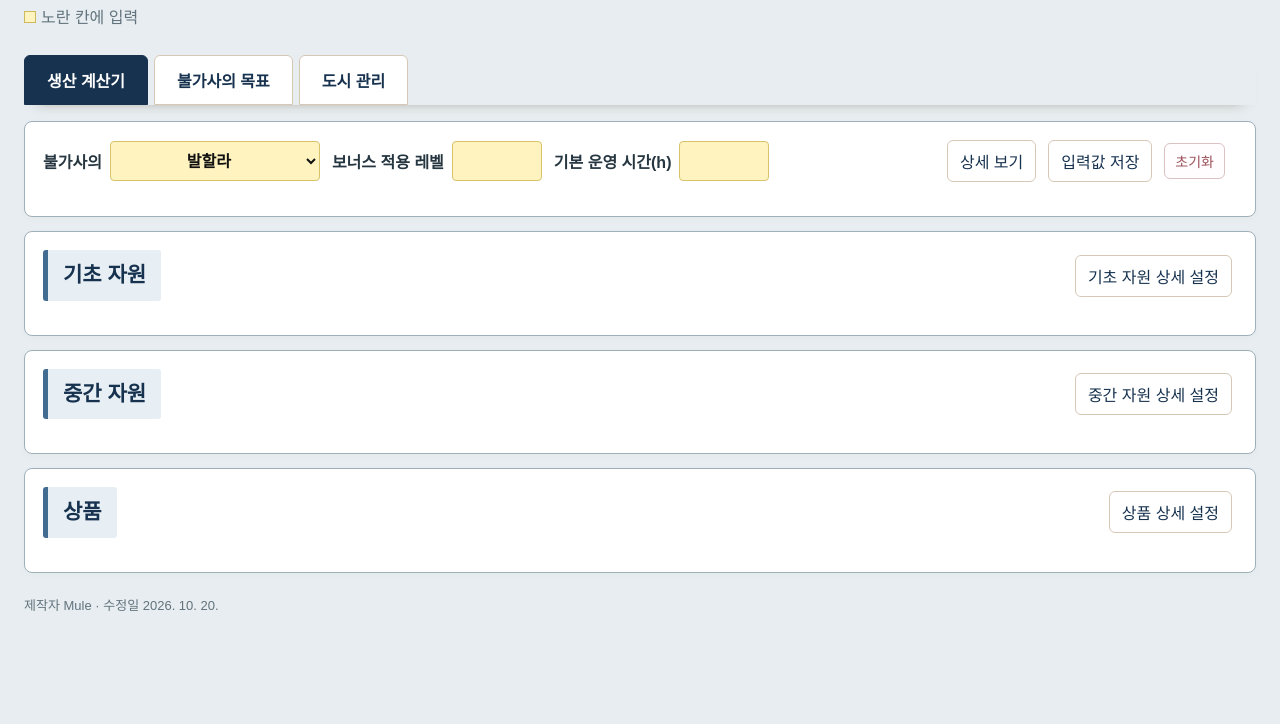
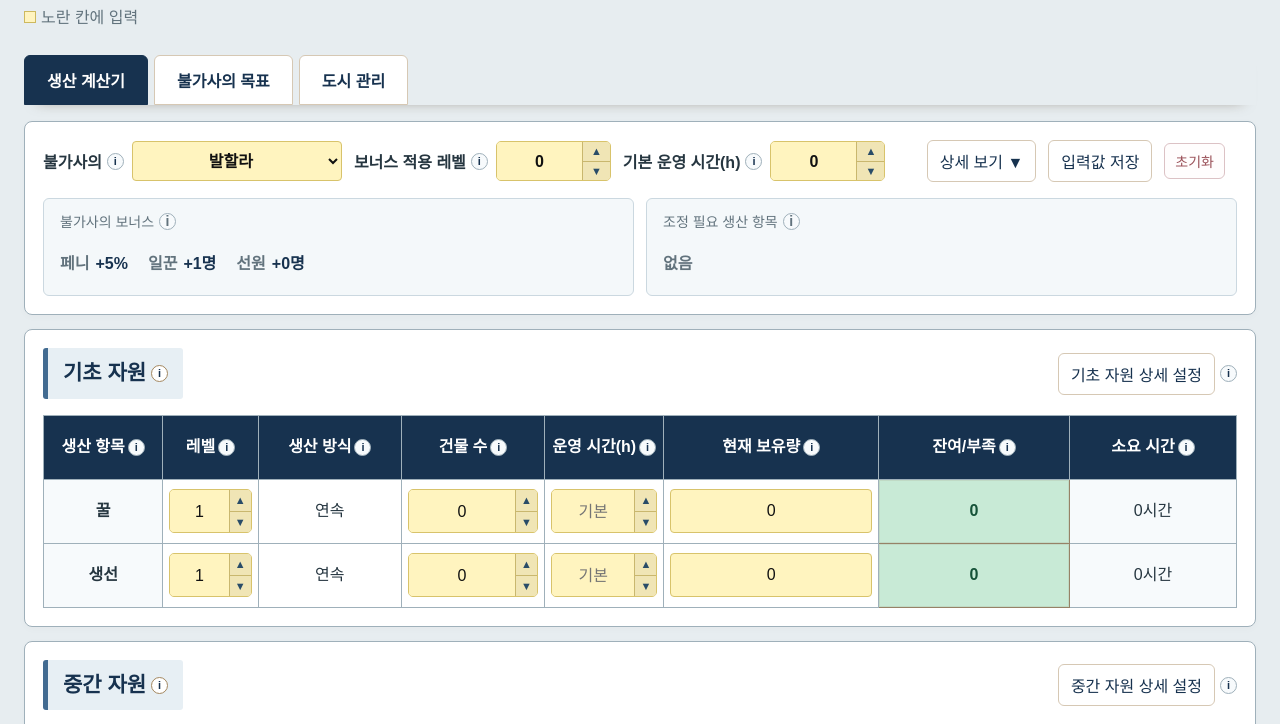
Before and after one commit to M-ule/Viking-Culture, a plain HTML site: page index.html in a window 1280 px wide. Shown: the part 63-787 px from the top of the page. Drawn offline with Linux system fonts and the light colour scheme.

Commit message:
Fix JavaScript syntax error in consumption tooltip that prevented simulator rendering

```diff
--- a/index.html
+++ b/index.html
@@ -1117,7 +1117,7 @@ Object.assign(TOOLTIPS,{
  '중간 자원':'미드·건어물을 생산합니다. 상품 생산에 필요한 양과 꿀·생선 소비량을 반영합니다.',
  '상품':'원정 부두·선원 항구의 두 상품 생산과 단일 상품 생산 방식을 사용합니다. 완료한 생산 주기만 반영합니다.',
  '생산 방식':'한 번 생산을 완료하는 데 걸리는 주기입니다. 기초 자원은 연속 생산하며 중간 자원·상품은 완료한 생산 주기만 반영합니다.',
- '소비·필요량':'자원 표의 총 소비는 다른 생산에 사용하는 해당 자원의 총량이며, '필요 꿀' 등은 해당 건물의 생산에 투입하는 원료량입니다. 상품 표의 원료 소비는 현재 생산 설정의 소비량, 목표 필요는 불가사의 현재 레벨부터 목표 레벨까지 요구되는 상품 수량입니다.',
+ '소비·필요량':'자원 표의 총 소비는 다른 생산에 사용하는 해당 자원의 총량이며, 필요 꿀 등은 해당 건물의 생산에 투입하는 원료량입니다. 상품 표의 원료 소비는 현재 생산 설정의 소비량, 목표 필요는 불가사의 현재 레벨부터 목표 레벨까지 요구되는 상품 수량입니다.',
  '상세 설정':'같은 생산 항목의 건물마다 레벨·생산 방식·건물 수·운영 시간이 다를 때 나누어 입력합니다.',
  '최대 도달(생선 기준)':'보유 상품·건어물과 보유·예상 생산 생선을 바탕으로 최대 도달 레벨을 계산합니다. 부족한 상품만 Lv6 기준으로 일반 생산(선택한 환산 주기)과 2시간 단일 생산을 조합해 생선 소비를 최소화합니다. 꿀·미드는 충분하다고 가정하며, 추가 생산 시간은 제외합니다.',
  '수면 대비 자원 확보':'취침 전까지 수면 중 예약 생산에 필요한 자원을 확보할 수 있는지 확인합니다. 현재 보유량과 취침 전 생산·소비를 반영합니다.',
```
